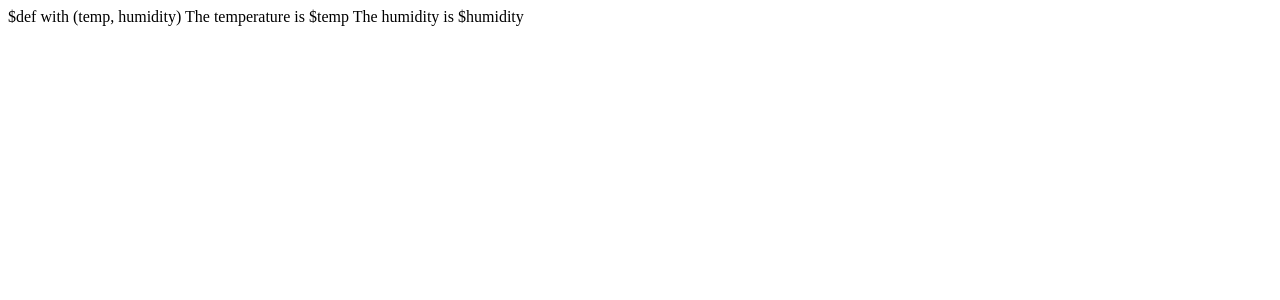
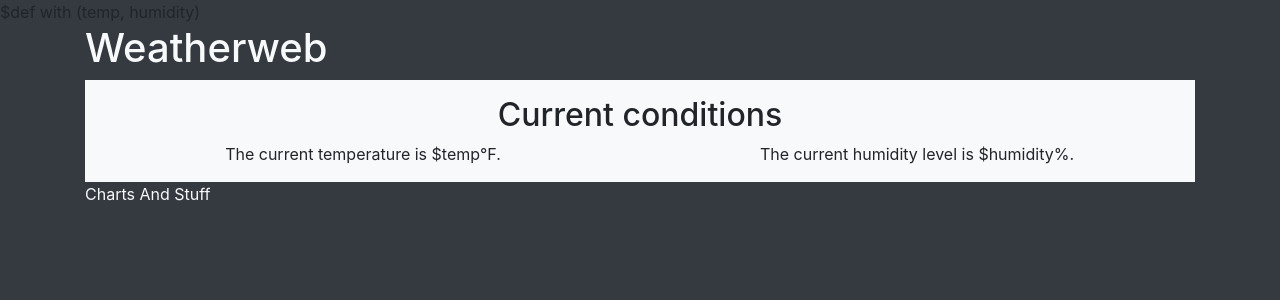
Before and after one commit to AntiCompositeNumber/weatherweb, a Python web app: template templates/index.html in a window 1280 px wide. Shown: the top 300 px of the page. Run offline with Jinja, Linux system fonts and the light colour scheme; the template is opened without the code that fills it, so the values that code supplies are empty; some libraries are stand-ins or nearby versions.

Commit message:
Initialize Bootstrap: Currently loading from their CDN, maybe change that later.

```diff
--- a/templates/index.html
+++ b/templates/index.html
@@ -1,4 +1,71 @@
 $def with (temp, humidity)
 
-The temperature is $temp
-The humidity is $humidity
+<!doctype html>
+<html lang="en">
+  <head>
+    <!-- Required meta tags -->
+    <meta charset="utf-8">
+    <meta name="viewport" content="width=device-width, initial-scale=1, shrink-to-fit=no">
+
+    <!-- Bootstrap CSS -->
+    <link rel="stylesheet" href="https://stackpath.bootstrapcdn.com/bootstrap/4.1.3/css/bootstrap.min.css" integrity="sha384-MCw98/SFnGE8fJT3GXwEOngsV7Zt27NXFoaoApmYm81iuXoPkFOJwJ8ERdknLPMO" crossorigin="anonymous">
+
+    <title>Weatherweb</title>
+  </head>
+  <body class="bg-dark">
+
+    <!--<nav class="navbar navbar-expand-md navbar-dark bg-dark fixed-top">
+      <a class="navbar-brand" href="#">Navbar</a>
+      <button class="navbar-toggler" type="button" data-toggle="collapse" data-target="#navbarsExampleDefault" aria-controls="navbarsExampleDefault" aria-expanded="false" aria-label="Toggle navigation">
+        <span class="navbar-toggler-icon"></span>
+      </button>
+
+      <div class="collapse navbar-collapse" id="navbarsExampleDefault">
+        <ul class="navbar-nav mr-auto">
+          <li class="nav-item active">
+            <a class="nav-link" href="#">Home <span class="sr-only">(current)</span></a>
+          </li>
+          <li class="nav-item">
+            <a class="nav-link" href="#">Link</a>
+          </li>
+          <li class="nav-item">
+            <a class="nav-link disabled" href="#">Disabled</a>
+          </li>
+          <li class="nav-item dropdown">
+            <a class="nav-link dropdown-toggle" href="https://example.com" id="dropdown01" data-toggle="dropdown" aria-haspopup="true" aria-expanded="false">Dropdown</a>
+            <div class="dropdown-menu" aria-labelledby="dropdown01">
+              <a class="dropdown-item" href="#">Action</a>
+              <a class="dropdown-item" href="#">Another action</a>
+              <a class="dropdown-item" href="#">Something else here</a>
+            </div>
+          </li>
+        </ul>
+        <form class="form-inline my-2 my-lg-0">
+          <input class="form-control mr-sm-2" type="text" placeholder="Search" aria-label="Search">
+          <button class="btn btn-outline-success my-2 my-sm-0" type="submit">Search</button>
+        </form>
+      </div>
+    </nav>-->
+
+    <main role="main" class="container bg-dark text-light">
+      <h1>Weatherweb</h1>
+        <div class="container bg-light p-3 text-body">
+          <h2 class="text-center">Current conditions</h2>
+	  <div class="row">
+	    <div class="col-sm m-auto text-center">The current temperature is $temp&#176;F.</div>
+	    <div class="col-sm m-auto text-center">The current humidity level is $humidity%.</div>
+	  </div>
+	</div>
+      Charts And Stuff
+    </main>
+
+
+
+
+    <!-- Optional JavaScript -->
+    <!-- jQuery first, then Popper.js, then Bootstrap JS -->
+    <script src="https://code.jquery.com/jquery-3.3.1.slim.min.js" integrity="sha384-q8i/X+965DzO0rT7abK41JStQIAqVgRVzpbzo5smXKp4YfRvH+8abtTE1Pi6jizo" crossorigin="anonymous"></script>
+    <script src="https://cdnjs.cloudflare.com/ajax/libs/popper.js/1.14.3/umd/popper.min.js" integrity="sha384-ZMP7rVo3mIykV+2+9J3UJ46jBk0WLaUAdn689aCwoqbBJiSnjAK/l8WvCWPIPm49" crossorigin="anonymous"></script>
+    <script src="https://stackpath.bootstrapcdn.com/bootstrap/4.1.3/js/bootstrap.min.js" integrity="sha384-ChfqqxuZUCnJSK3+MXmPNIyE6ZbWh2IMqE241rYiqJxyMiZ6OW/JmZQ5stwEULTy" crossorigin="anonymous"></script>
+  </body>
+</html>
```
